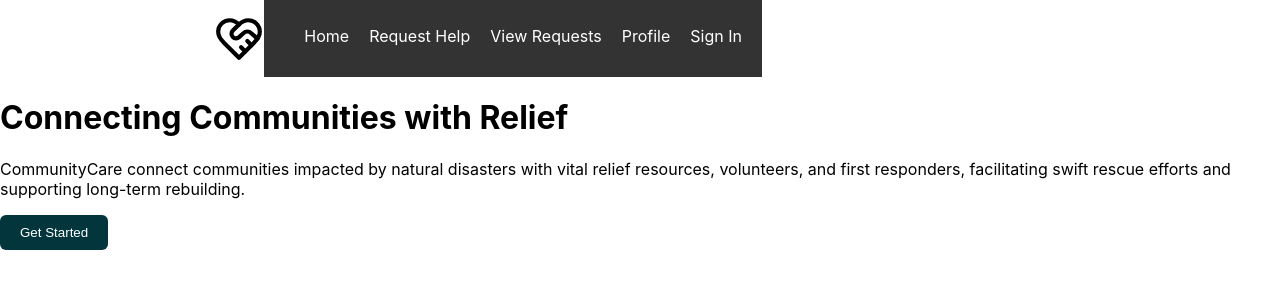
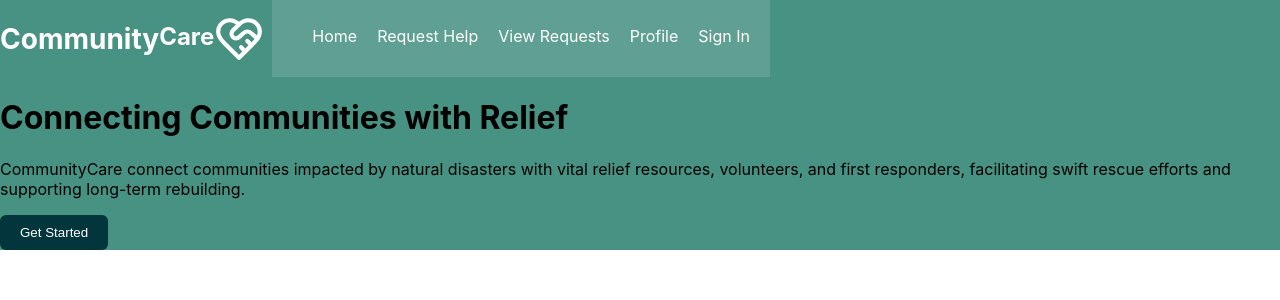
Before and after one commit to Brilynd/CommunityCare, a React (Create React App) app in the folder communitycare_frontend/: page / in a window 1280 px wide. Shown: the top 300 px of the page. Built offline with nearby package versions, Linux system fonts and the light colour scheme.

Commit message:
adding home background and navbar color

```diff
--- a/communitycare_frontend/src/components/Home.css
+++ b/communitycare_frontend/src/components/Home.css
@@ -0,0 +1,3 @@
+.main {
+    background-color: #489283;
+}
--- a/communitycare_frontend/src/components/Home.jsx
+++ b/communitycare_frontend/src/components/Home.jsx
@@ -14,7 +14,7 @@ const toggleSignUpPopup = () => {
     setSignUp(!signUpPopup)
 }
 return(
-    <div>
+    <div className='main'>
         <Navbar toggleSignUpPopup={toggleSignUpPopup} toggleSignInPopup={toggleSignInPopup}/>
         <JumboTron toggleSignIn={toggleSignInPopup}/>
         {signUpPopup && <SignupPopup toggleSignUpPopup={toggleSignUpPopup}/>}
--- a/communitycare_frontend/src/components/Navbar.css
+++ b/communitycare_frontend/src/components/Navbar.css
@@ -2,7 +2,7 @@
     display: flex;
     justify-content: space-between;
     align-items: center;
-    background-color: #333;
+    background-color: #FFFFFF20;
     padding: 10px 20px;
 }
 .secondaryLogoTxt{
@@ -45,6 +45,7 @@
 .icon {
     margin-right: 8px;
     font-size: 20px;
+    color: white;
 }
 
 .nav-link {
--- a/communitycare_frontend/src/components/Navbar.jsx
+++ b/communitycare_frontend/src/components/Navbar.jsx
@@ -17,7 +17,7 @@ const Navbar = ({toggleSignUpPopup,toggleSignInPopup}) => {
     <div style={{display:"flex"}}>
         <div className='logo-container'>
           <h1 className='primaryLogoTxt'>Community<p className='secondaryLogoTxt'>Care</p></h1>
-          <HeartHandshake size="50" />
+          <HeartHandshake className='icon' size="50" />
         </div>
 
     <nav className="navbar">
```
